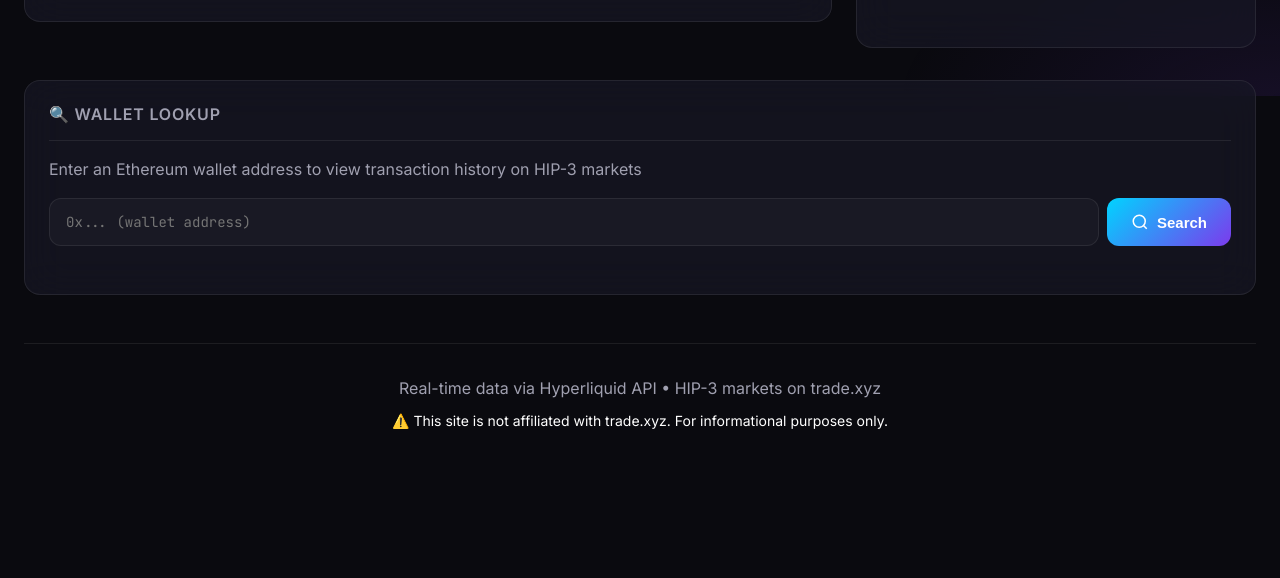
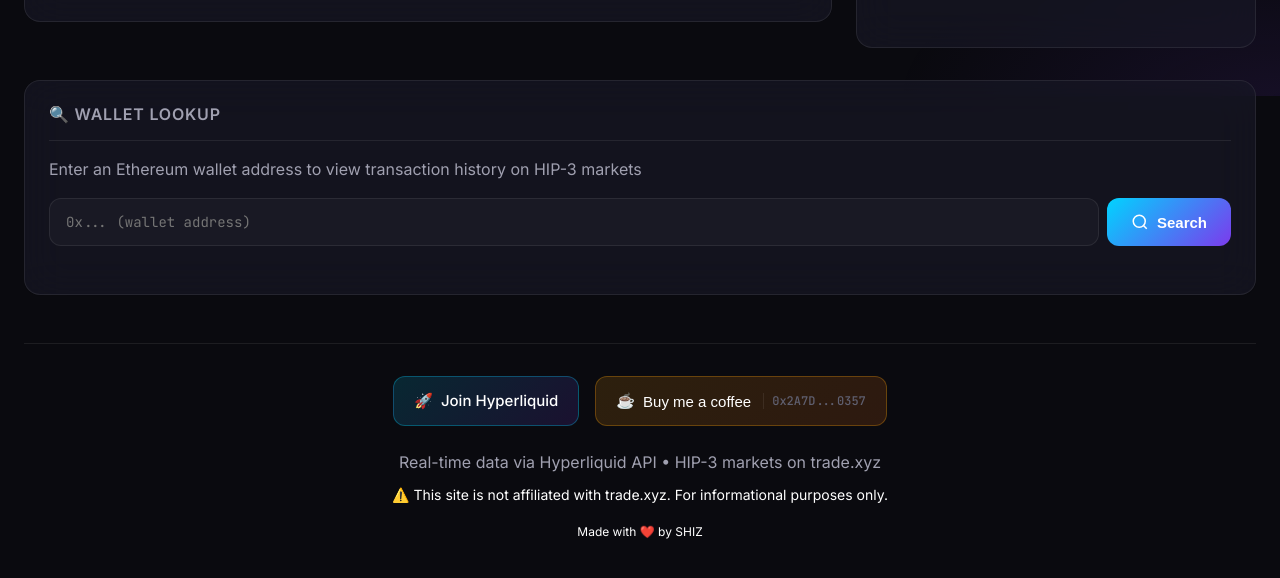
Before and after one commit to shiznit666/tradexyz-tracker, a plain HTML site: page index.html in a window 1280 px wide. Shown: the part 704-1282 px from the top of the page. Before the commit the page ends 1200 px from the top, so only its background shows below. Drawn offline with Linux system fonts and the light colour scheme; no server answers.

Commit message:
Add referral link and donation address in footer

```diff
--- a/css/styles.css
+++ b/css/styles.css
@@ -1096,3 +1096,76 @@ main {
     justify-content: flex-end;
   }
 }
+
+/* Footer Links & CTA */
+.footer-links {
+  display: flex;
+  justify-content: center;
+  gap: 1rem;
+  flex-wrap: wrap;
+  margin-bottom: 1rem;
+}
+
+.footer-cta {
+  display: inline-flex;
+  align-items: center;
+  gap: 0.5rem;
+  padding: 0.75rem 1.25rem;
+  background: var(--bg-glass);
+  border: 1px solid var(--border-color);
+  border-radius: var(--radius-md);
+  color: var(--text-primary);
+  font-size: 0.9375rem;
+  font-weight: 500;
+  text-decoration: none;
+  cursor: pointer;
+  transition: all var(--transition-fast);
+}
+
+.footer-cta:hover {
+  border-color: var(--border-glow);
+  transform: translateY(-2px);
+  box-shadow: var(--shadow-md);
+}
+
+.footer-cta.referral {
+  background: linear-gradient(135deg, rgba(0, 212, 255, 0.15) 0%, rgba(124, 58, 237, 0.15) 100%);
+  border-color: rgba(0, 212, 255, 0.3);
+}
+
+.footer-cta.referral:hover {
+  background: linear-gradient(135deg, rgba(0, 212, 255, 0.25) 0%, rgba(124, 58, 237, 0.25) 100%);
+  box-shadow: 0 0 20px rgba(0, 212, 255, 0.2);
+}
+
+.footer-cta.donation {
+  background: linear-gradient(135deg, rgba(245, 158, 11, 0.15) 0%, rgba(249, 115, 22, 0.15) 100%);
+  border-color: rgba(245, 158, 11, 0.3);
+}
+
+.footer-cta.donation:hover {
+  background: linear-gradient(135deg, rgba(245, 158, 11, 0.25) 0%, rgba(249, 115, 22, 0.25) 100%);
+  box-shadow: 0 0 20px rgba(245, 158, 11, 0.2);
+}
+
+.donation-address {
+  font-family: var(--font-mono);
+  font-size: 0.75rem;
+  color: var(--text-tertiary);
+  padding-left: 0.5rem;
+  border-left: 1px solid var(--border-color);
+  margin-left: 0.25rem;
+}
+
+@media (max-width: 480px) {
+  .footer-links {
+    flex-direction: column;
+    align-items: center;
+  }
+
+  .footer-cta {
+    width: 100%;
+    max-width: 280px;
+    justify-content: center;
+  }
+}
--- a/index.html
+++ b/index.html
@@ -160,13 +160,33 @@
 
       <!-- Footer Info -->
       <footer style="margin-top: 3rem; padding: 2rem 0; text-align: center; border-top: 1px solid var(--border-color);">
-        <p class="text-secondary" style="margin-bottom: 0.5rem;" data-i18n="footerText">
+
+        <!-- Referral & Donation Section -->
+        <div class="footer-links">
+          <a href="https://app.hyperliquid.xyz/join/SHIZ" target="_blank" rel="noopener" class="footer-cta referral">
+            🚀 <span data-i18n="joinHyperliquid">Join Hyperliquid</span>
+          </a>
+          <button class="footer-cta donation" onclick="copyDonation()" title="Click to copy">
+            ☕ <span data-i18n="buyMeCoffee">Buy me a coffee</span>
+            <span class="donation-address">0x2A7D...0357</span>
+          </button>
+        </div>
+
+        <p class="text-secondary" style="margin-bottom: 0.5rem; margin-top: 1.5rem;" data-i18n="footerText">
           Real-time data via Hyperliquid API • HIP-3 markets on trade.xyz
         </p>
         <p class="text-tertiary" style="font-size: 0.875rem;" data-i18n="disclaimer">
           ⚠️ This site is not affiliated with trade.xyz. For informational purposes only.
         </p>
+
+        <p class="text-tertiary" style="font-size: 0.75rem; margin-top: 1rem;">
+          <span data-i18n="madeWith">Made with</span> ❤️ <span data-i18n="by">by</span> SHIZ
+        </p>
       </footer>
+
+      <!-- Hidden full donation address for copying -->
+      <input type="text" id="donationAddress" value="0x2A7D39431021E4f3D4CbD918878A82C6D4F0e357"
+        style="position: absolute; left: -9999px;" readonly>
     </div>
   </main>
 
@@ -184,6 +204,20 @@
       const savedLang = localStorage.getItem('lang') || 'en';
       i18n.setLanguage(savedLang);
     });
+
+    // Copy donation address to clipboard
+    function copyDonation() {
+      const address = '0x2A7D39431021E4f3D4CbD918878A82C6D4F0e357';
+      navigator.clipboard.writeText(address).then(() => {
+        Components.showToast(i18n.t('addressCopied'), 'success');
+      }).catch(() => {
+        // Fallback
+        const input = document.getElementById('donationAddress');
+        input.select();
+        document.execCommand('copy');
+        Components.showToast(i18n.t('addressCopied'), 'success');
+      });
+    }
   </script>
 </body>
 
--- a/js/i18n.js
+++ b/js/i18n.js
@@ -65,6 +65,11 @@ const translations = {
         // Footer
         footerText: "Real-time data via Hyperliquid API • HIP-3 markets on trade.xyz",
         disclaimer: "⚠️ This site is not affiliated with trade.xyz. For informational purposes only.",
+        joinHyperliquid: "Join Hyperliquid",
+        buyMeCoffee: "Buy me a coffee",
+        addressCopied: "Address copied to clipboard!",
+        madeWith: "Made with",
+        by: "by",
 
         // Toasts
         connectedRealtime: "Connected in real-time",
@@ -137,6 +142,11 @@ const translations = {
         // Footer
         footerText: "Données en temps réel via l'API Hyperliquid • Marchés HIP-3 sur trade.xyz",
         disclaimer: "⚠️ Ce site n'est pas affilié à trade.xyz. À des fins informatives seulement.",
+        joinHyperliquid: "Rejoindre Hyperliquid",
+        buyMeCoffee: "Offrez-moi un café",
+        addressCopied: "Adresse copiée !",
+        madeWith: "Fait avec",
+        by: "par",
 
         // Toasts
         connectedRealtime: "Connecté en temps réel",
```
